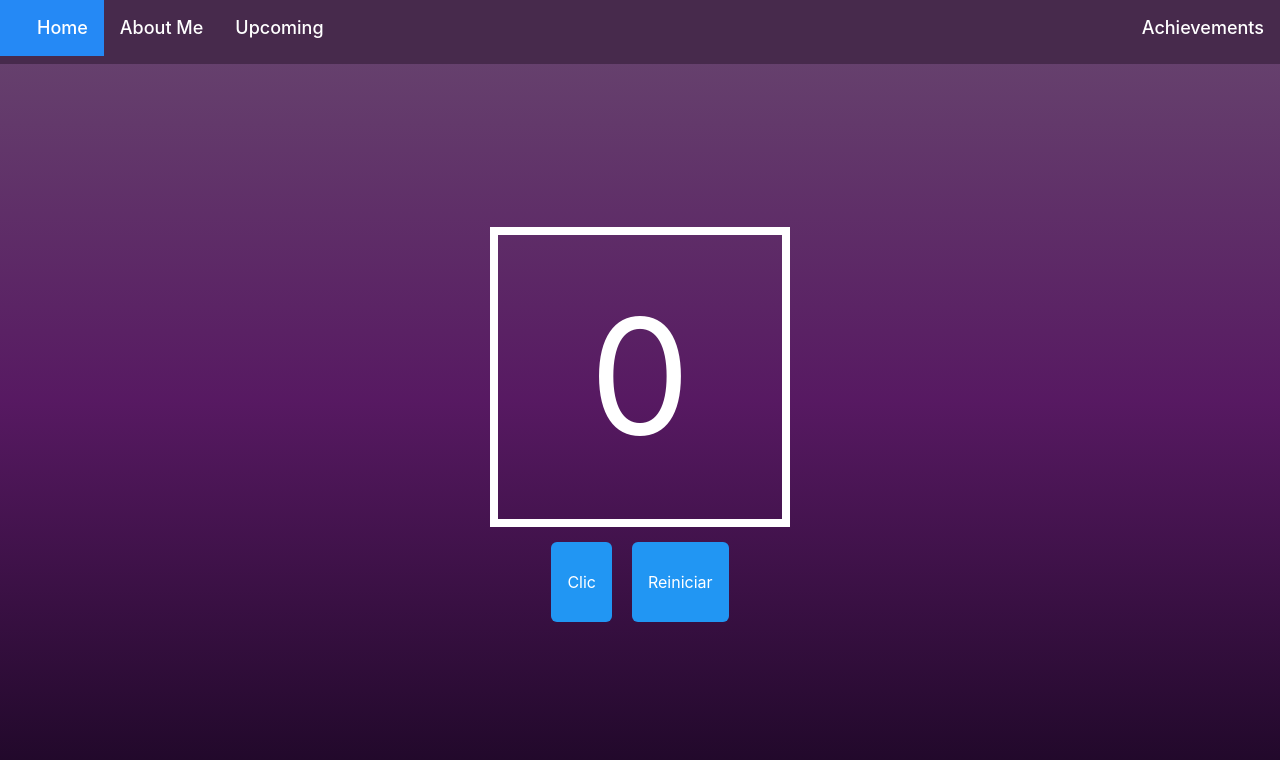
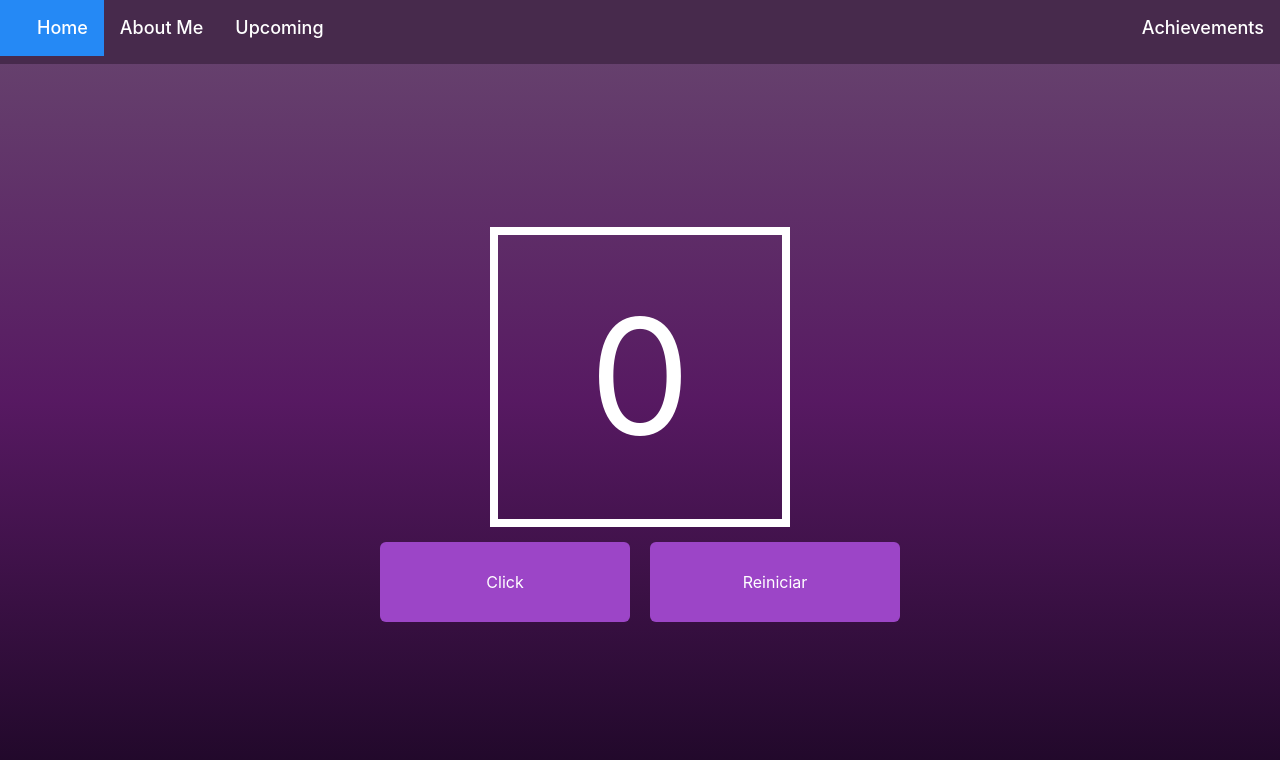
Before and after one commit to NelsonVargas15/Contador-De-Clicks, a React (Vite) app: page / in a window 1280 px wide. Shown: the top 760 px of the page. Built offline with nearby package versions, Linux system fonts and the light colour scheme; some icons are missing.

Commit message:
feat: change button color

```diff
--- a/src/assets/css/boton.css
+++ b/src/assets/css/boton.css
@@ -3,20 +3,13 @@ button{
   height: 80px;
   font-size: 35px;
   font-family: Roboto, sans-serif;
-  font-weight: bold;
-  color: white;
-  border: 2px solid white;
-  margin: 5px;
-  cursor: pointer;
+
+
 }
- button:hover{
-    background: #05c4d9 ;
+.rs-btn-primary {
+   background-color: #9c45c7 !important;
+}
+
+.rs-btn-primary:hover {
+   background-color: #7f349e !important;
  }
-
- .boton-clic{
-    background-color: #002ead;
- }
-
- .boton-reniciar{
-    background-color: #5a01a7;
- }
--- a/src/components/CustomButton.jsx
+++ b/src/components/CustomButton.jsx
@@ -3,7 +3,7 @@ import { Button } from "rsuite";
 import "../assets/css/boton.css";
 
 const CustomButton = ({ texto, manejarClic }) => (
-  <Button color="blue" appearance="primary" size="lg" block onClick={manejarClic}>
+  <Button color="blue" appearance="primary" size="lg"  onClick={manejarClic}>
     {texto}
   </Button>
 );
--- a/src/page/Home.jsx
+++ b/src/page/Home.jsx
@@ -18,8 +18,8 @@ const Home = () => {
   return (
     <Stack className="Home" justifyContent="center" alignItems="center" direction="column">
       <Contador numClics={numClics} />
-      <Stack spacing={20}>
-        <CustomButton texto="Clic" manejarClic={manejarClic} />
+      <Stack alignItems="stretch" justifyContent="space-between" spacing={20}>
+        <CustomButton texto="Click" manejarClic={manejarClic} />
         <CustomButton texto="Reiniciar" manejarClic={reiniciarContador} />
       </Stack>
     </Stack>
```
